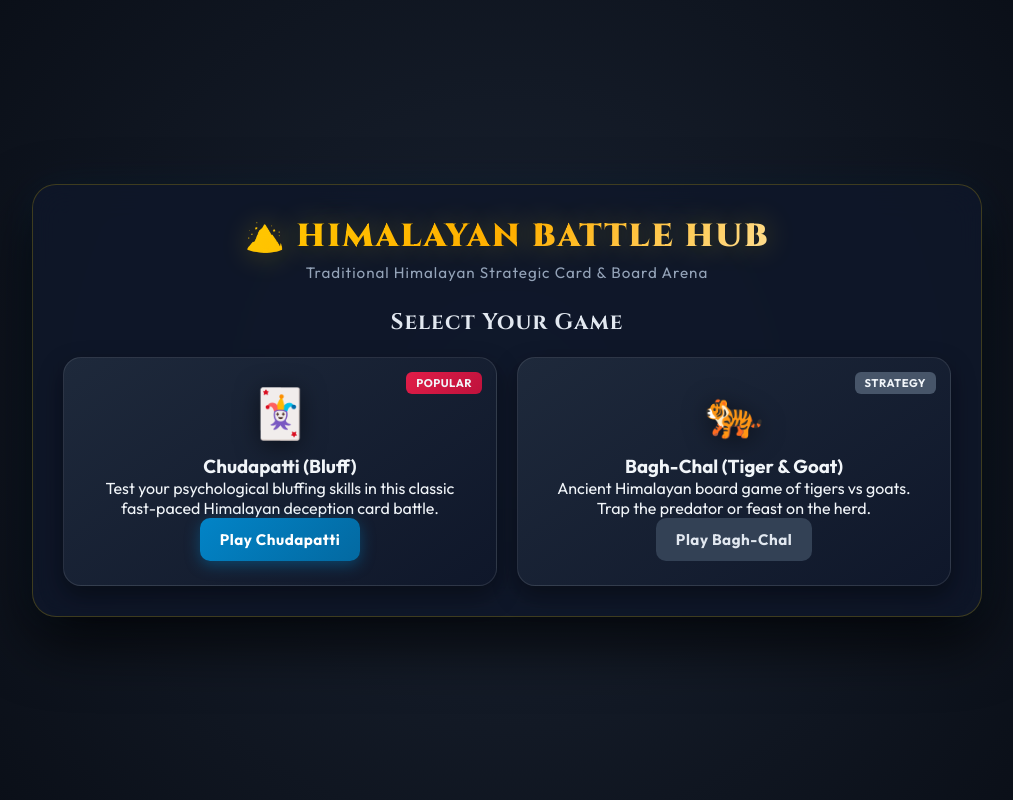
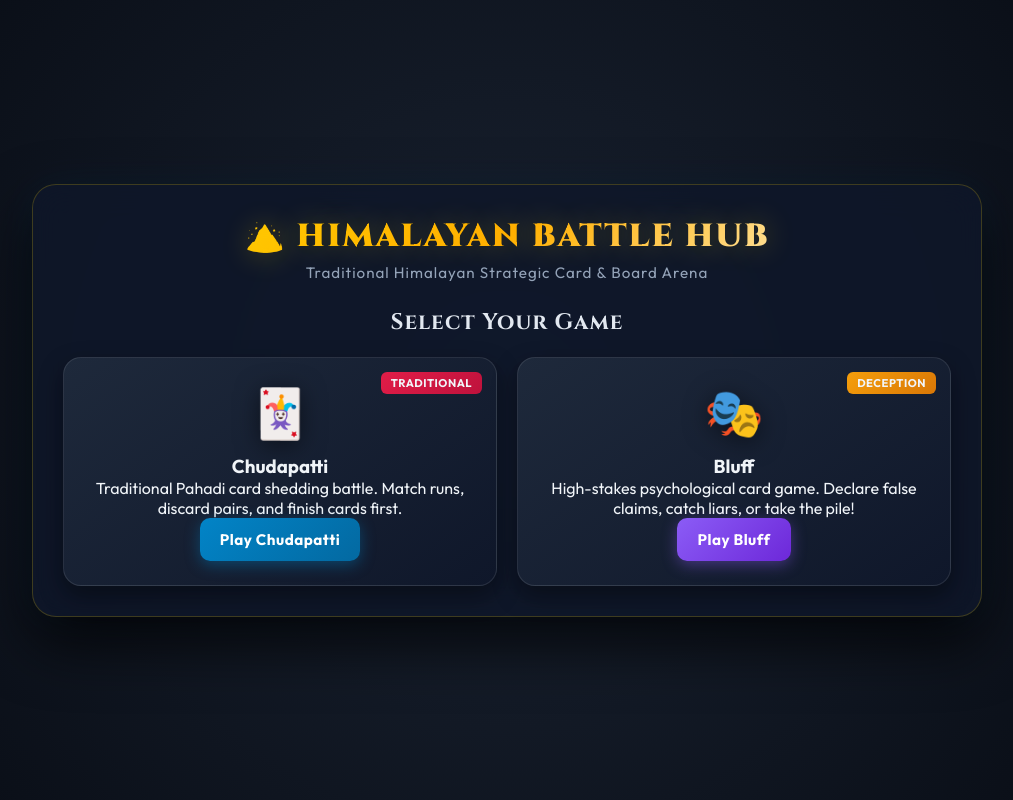
Before and after one commit to abhishekchauhan941841-commits/himalayan-game-battle, a website: page public/index.html in a window 1280 px wide. Shown: the whole page, without its empty margins (133-1146 px from the left). Drawn offline with nearby package versions, Linux system fonts and the light colour scheme.

Commit message:
Update Hub: 2 distinct games - Chudapatti and Bluff

```diff
--- a/public/game.js
+++ b/public/game.js
@@ -14,7 +14,7 @@ function showScreen(screenId) {
 
 function selectGame(game) {
   selectedGame = game;
-  document.getElementById("selected-game-title").innerText = (game === "chudapatti" ? "Chudapatti (Bluff)" : "Bagh-Chal") + " Battle Modes";
+  document.getElementById("selected-game-title").innerText = (game === "chudapatti" ? "Chudapatti" : "Bluff") + " Battle Modes";
   showScreen("screen-mode-select");
 }
 
--- a/public/index.html
+++ b/public/index.html
@@ -17,24 +17,25 @@
 
     <!-- STEP 1: GAME SELECTOR SCREEN -->
     <div id="screen-game-select" class="screen-view active">
-      <h2 class="section-title">Select Your Game</h2>
+            <h2 class="section-title">Select Your Game</h2>
       <div class="game-cards-grid">
-        <div class="game-card featured" onclick="selectGame(chudapatti)">
-          <div class="card-tag">POPULAR</div>
+        <div class="game-card featured" onclick="selectGame('chudapatti')">
+          <div class="card-tag">TRADITIONAL</div>
           <div class="card-icon">🃏</div>
-          <h3>Chudapatti (Bluff)</h3>
-          <p>Test your psychological bluffing skills in this classic fast-paced Himalayan deception card battle.</p>
+          <h3>Chudapatti</h3>
+          <p>Traditional Pahadi card shedding battle. Match runs, discard pairs, and finish cards first.</p>
           <button class="btn-primary">Play Chudapatti</button>
         </div>
 
-        <div class="game-card" onclick="selectGame(baghchal)">
-          <div class="card-tag coming-soon">STRATEGY</div>
-          <div class="card-icon">🐅</div>
-          <h3>Bagh-Chal (Tiger & Goat)</h3>
-          <p>Ancient Himalayan board game of tigers vs goats. Trap the predator or feast on the herd.</p>
-          <button class="btn-secondary">Play Bagh-Chal</button>
+        <div class="game-card" onclick="selectGame('bluff')">
+          <div class="card-tag" style="background: linear-gradient(135deg, #f59e0b, #d97706);">DECEPTION</div>
+          <div class="card-icon">🎭</div>
+          <h3>Bluff</h3>
+          <p>High-stakes psychological card game. Declare false claims, catch liars, or take the pile!</p>
+          <button class="btn-accent">Play Bluff</button>
         </div>
       </div>
+    </div>
     </div>
 
     <!-- STEP 2: MODE SELECTOR SCREEN -->
```
